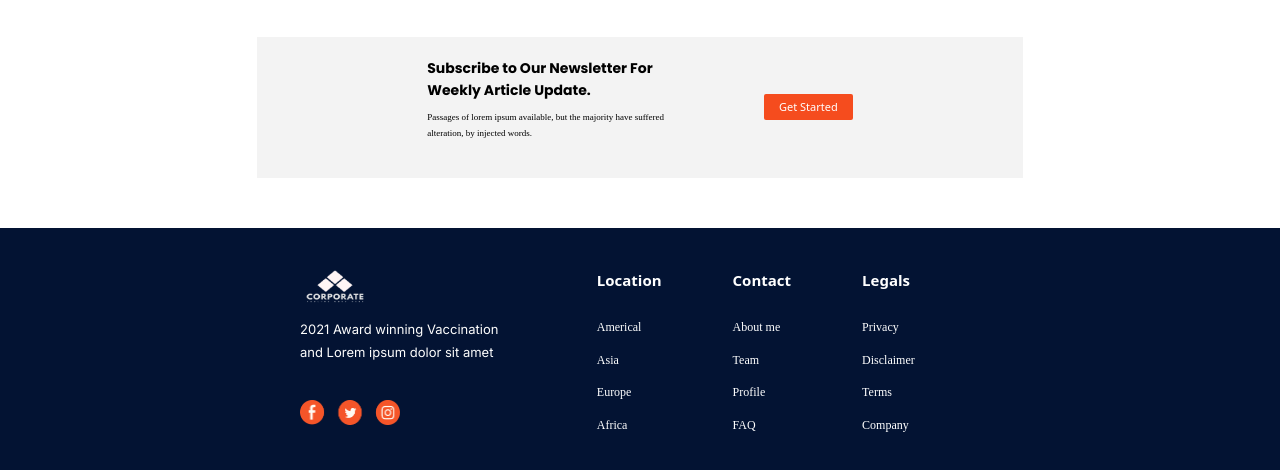
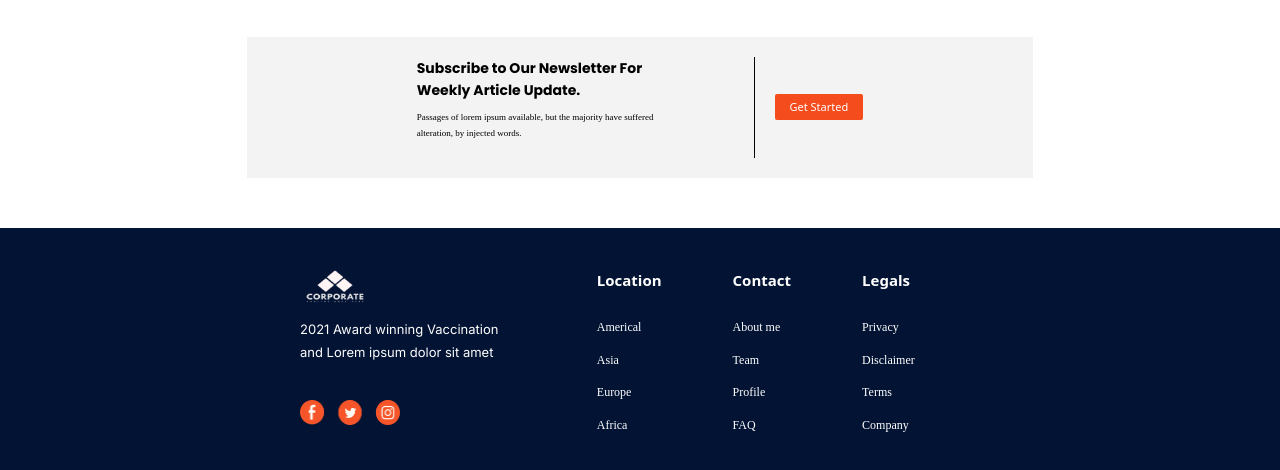
Before and after one commit to Hollar14/innkeeper_assignment_project, a plain HTML site: page index.html in a window 1280 px wide. Shown: the part 3188-3658 px from the top of the page. Drawn offline with nearby package versions, Linux system fonts and the light colour scheme.

Commit message:
newsletter section_fix

```diff
--- a/landingpage1.css
+++ b/landingpage1.css
@@ -487,7 +487,7 @@ body {
   padding: 20px 170px;
   flex-shrink: 0;
   display: flex;
-  gap: 100px;
+  gap: 20px;
   display: flex;
   justify-content: space-between;
 }
@@ -495,6 +495,8 @@ body {
   display: flex;
   flex-direction: column;
   justify-content: center;
+  border-right: 1px solid #000;
+  padding-right: 100px;
 }
 #newsletter h1 {
   color: #000;
```
